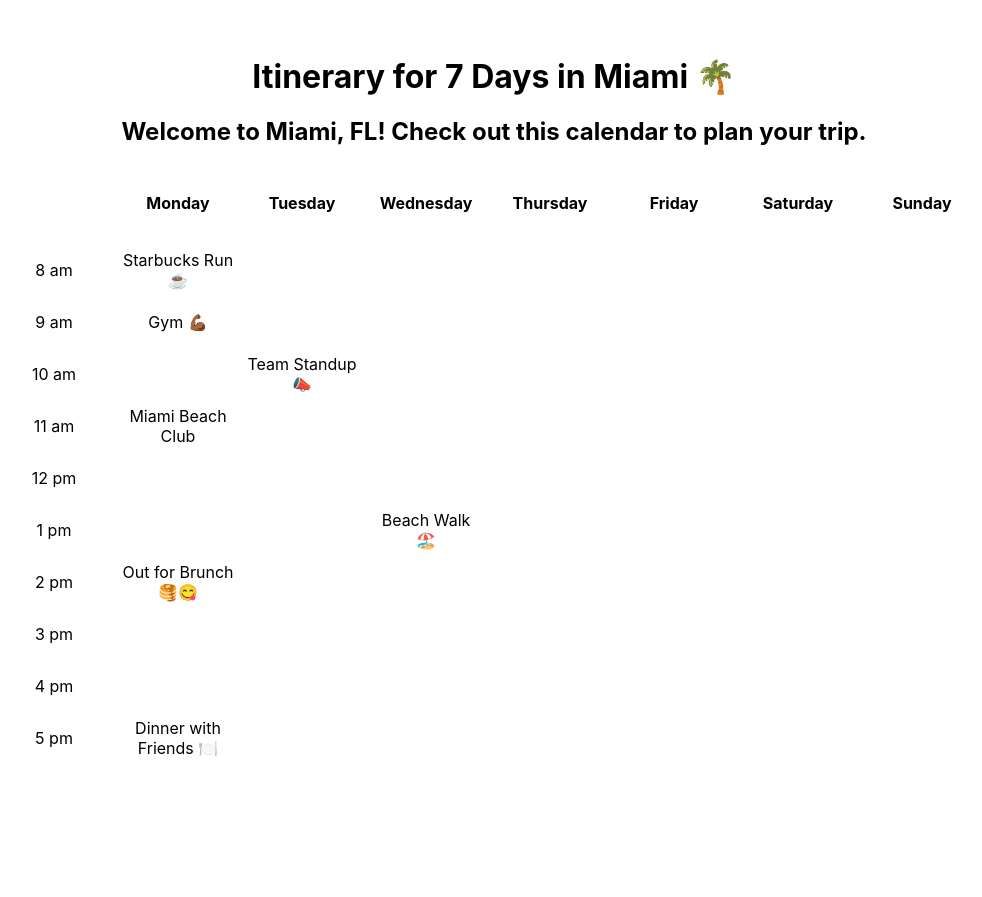
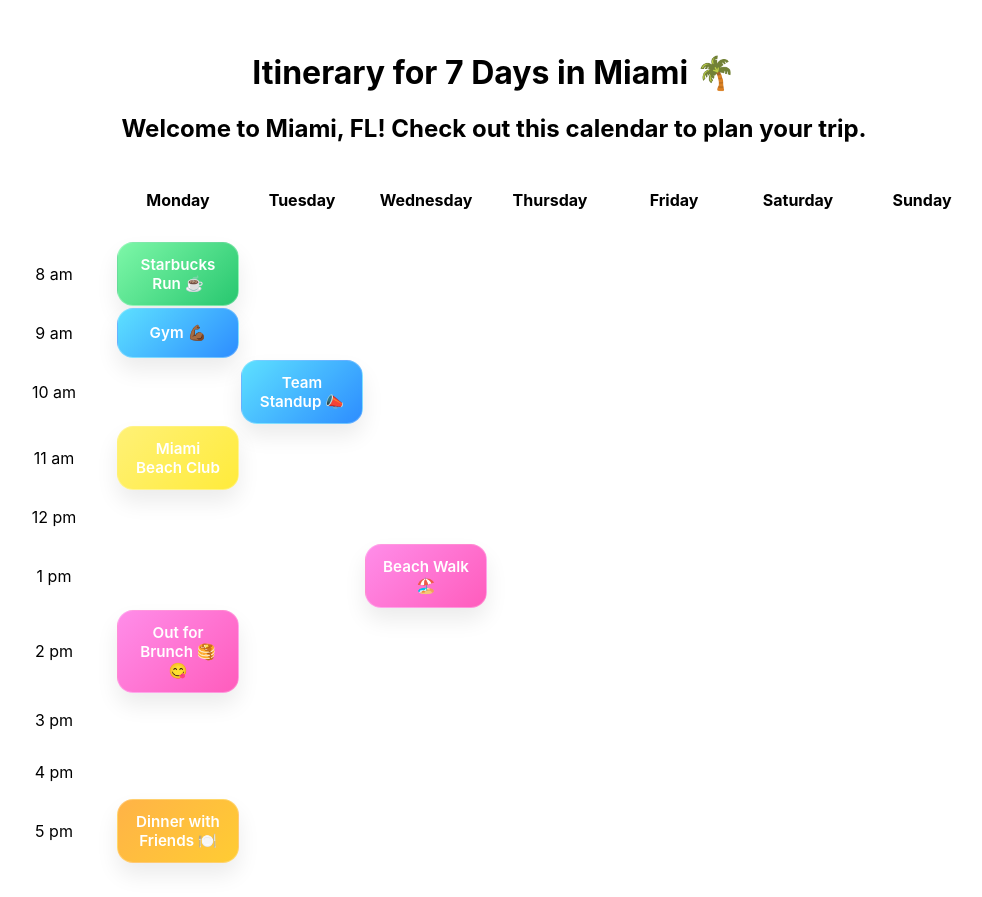
Before and after one commit to Cchristineee/WEB-102-Lab-1-Calendar, a React (Vite) app in the folder timetabled/: page / in a window 1280 px wide. Shown: the whole page, without its empty margins (146-1128 px from the left). Before the commit the page ends 800 px from the top, so only its background shows below. Built offline with nearby package versions, Linux system fonts and the light colour scheme.

Commit message:
Added event box colors for calandar

```diff
--- a/timetabled/src/App.css
+++ b/timetabled/src/App.css
@@ -16,3 +16,56 @@
   min-width: 320px;
   min-height: 100vh;
 }
+
+.event-box {
+  padding: 0.75rem 1rem;
+  border-radius: 1rem;
+  color: white;
+  font-weight: 600;
+  font-size: 0.95rem;
+  text-align: center;
+  box-shadow: 0 12px 22px rgba(0, 0, 0, 0.08);
+  border: 1px solid rgba(255, 255, 255, 0.25);
+  transition: transform 180ms ease, box-shadow 180ms ease;
+}
+
+.event-box:hover {
+  transform: translateY(-2px);
+  box-shadow: 0 16px 30px rgba(0, 0, 0, 0.14);
+}
+
+.event-box.pink {
+  background: linear-gradient(135deg, #ff8de9 0%, #ff5cbc 100%);
+}
+
+.event-box.blue {
+  background: linear-gradient(135deg, #5de0ff 0%, #2d8dff 100%);
+}
+
+.event-box.green {
+  background: linear-gradient(135deg, #7df7a8 0%, #28c76f 100%);
+}
+
+.event-box.purple {
+  background: linear-gradient(135deg, #cba1ff 0%, #8e5cff 100%);
+}
+
+.event-box.orange {
+  background: linear-gradient(135deg, #ffb347 0%, #ffcc33 100%);
+}
+
+.event-box.yellow {
+  background: linear-gradient(135deg, #fff176 0%, #ffeb3b 100%);
+}
+
+.event-box.red {
+  background: linear-gradient(135deg, #ff6e6e 0%, #ff3b3b 100%);
+}
+
+.event-box.fuchsia {
+  background: linear-gradient(135deg, #ff77ff 0%, #ff33ff 100%);
+}
+
+.event-box.cyan {
+  background: linear-gradient(135deg, #7ef9ff 0%, #3be0ff 100%);
+}
```
